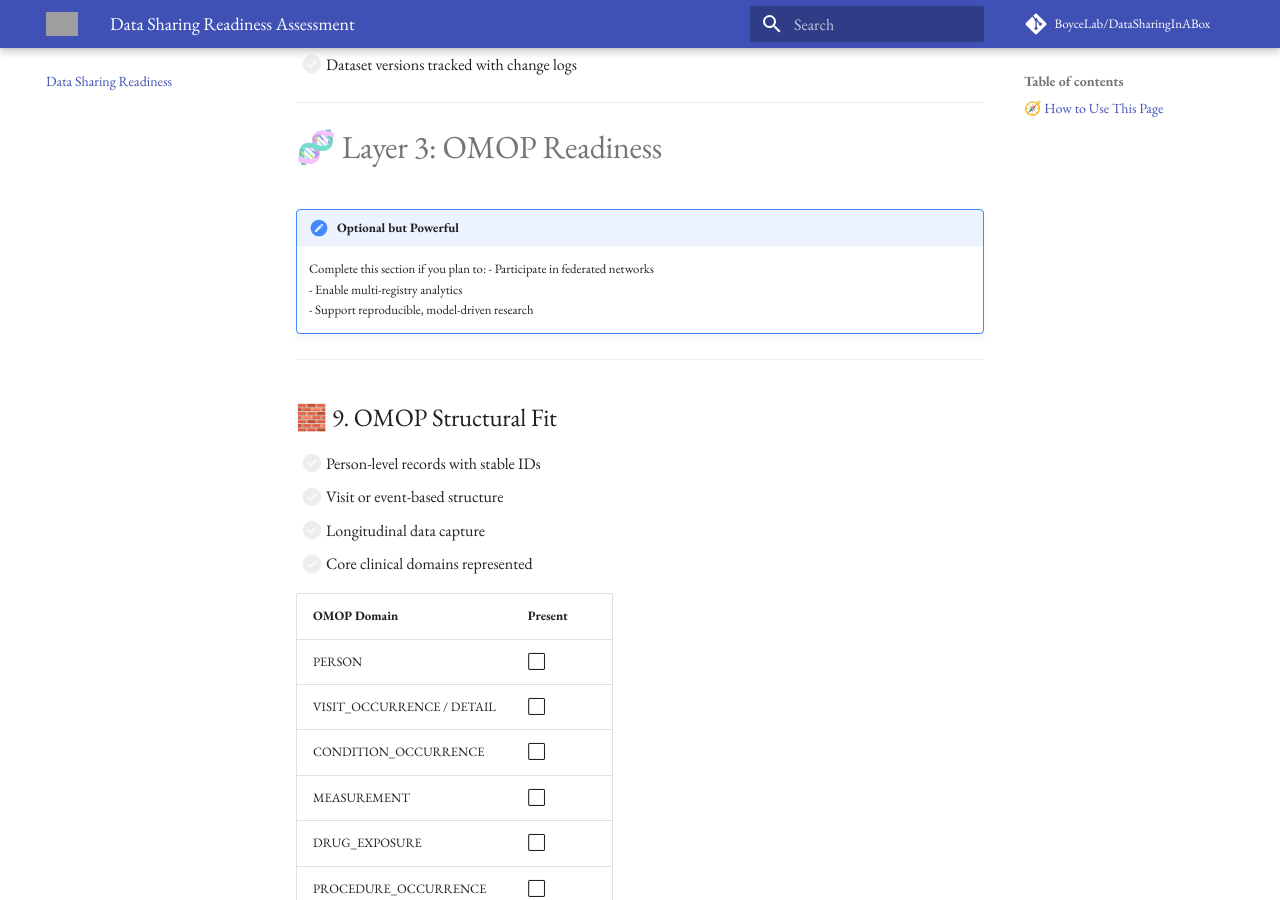
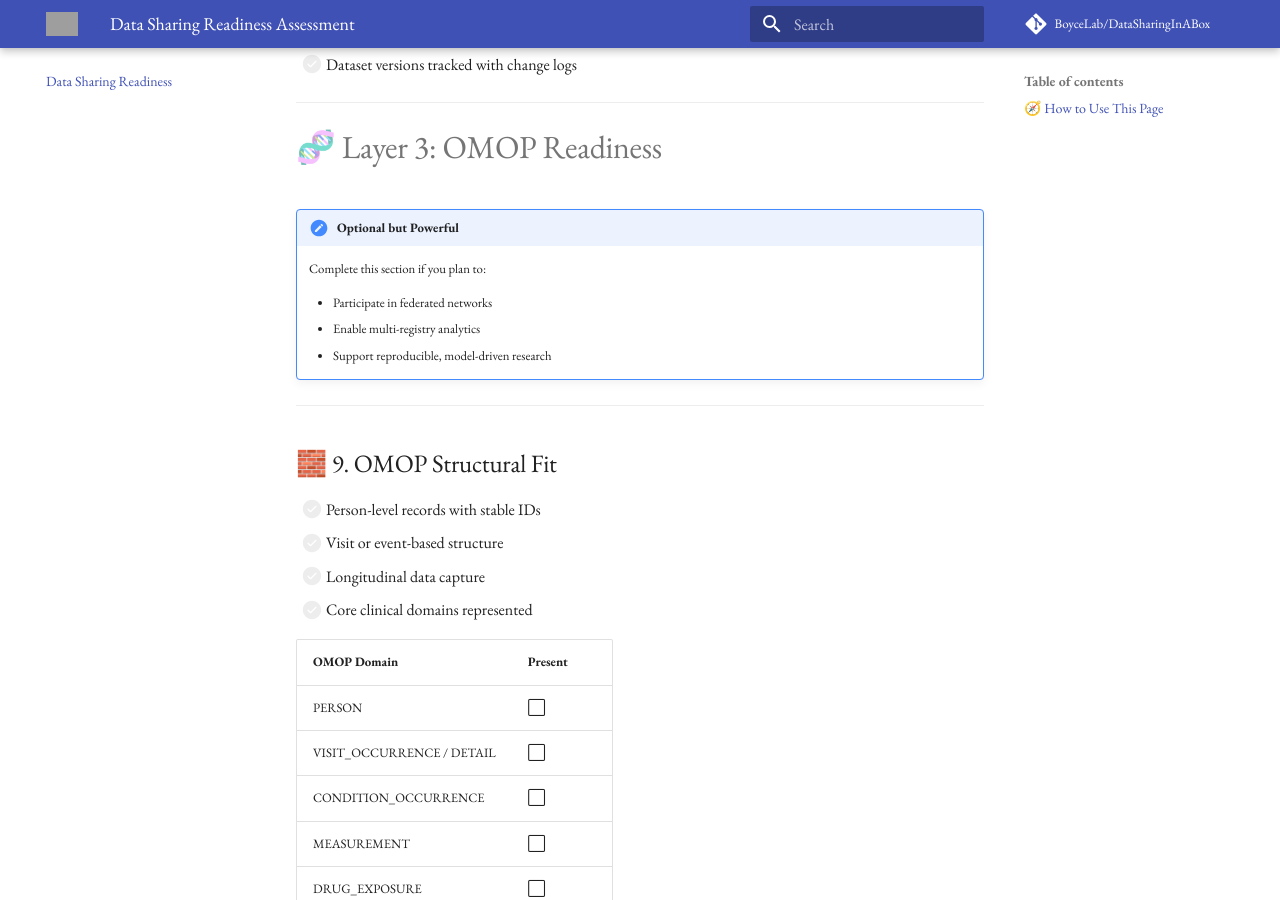
Before and after one commit to BoyceLab/DataSharingInABox, an MkDocs documentation site: the page built from docs/data-readiness.md, in a window 1280 px wide and 900 px high, scrolled down 3395 px. Built offline with MkDocs 1.6.1 and Material for MkDocs 9.7.7, drawn with Linux system fonts in a browser that asks for light colours; comment, search, counter and statistics services are not loaded; part of the change alters nothing that is shown; grey boxes are pictures that could not be loaded.

```diff
--- a/docs/data-readiness.md
+++ b/docs/data-readiness.md
@@ -1,6 +1,6 @@
 ---
 title: Data Sharing Readiness Assessment
-layout: default
+toc: true
 ---
 
 # ✅ Data Sharing Readiness Assessment
@@ -125,9 +125,10 @@ You do **not** need to complete every section to begin sharing data — use what
 
 !!! note "Optional but Powerful"
     Complete this section if you plan to:
-    - Participate in federated networks
-    - Enable multi-registry analytics
-    - Support reproducible, model-driven research
+
+      - Participate in federated networks
+      - Enable multi-registry analytics
+      - Support reproducible, model-driven research
 
 ---
 
```
